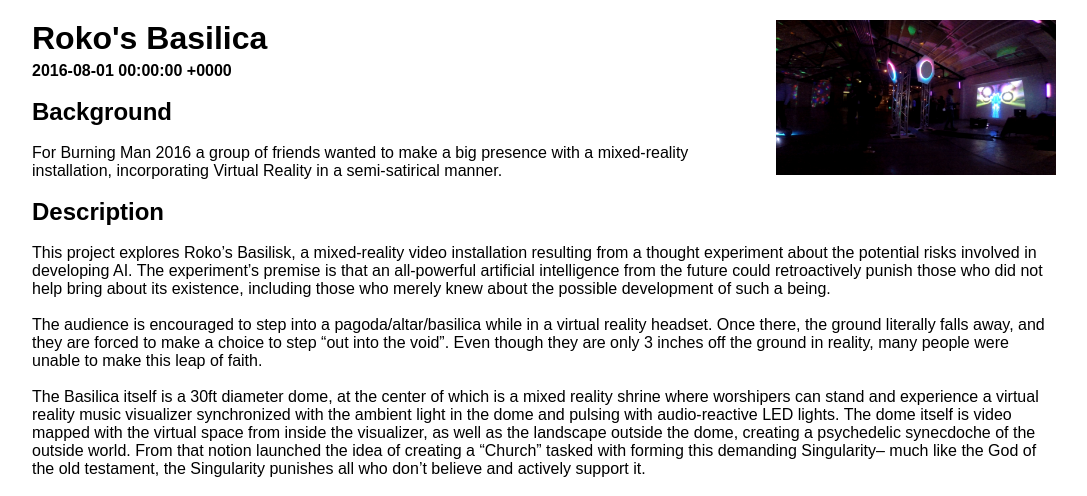
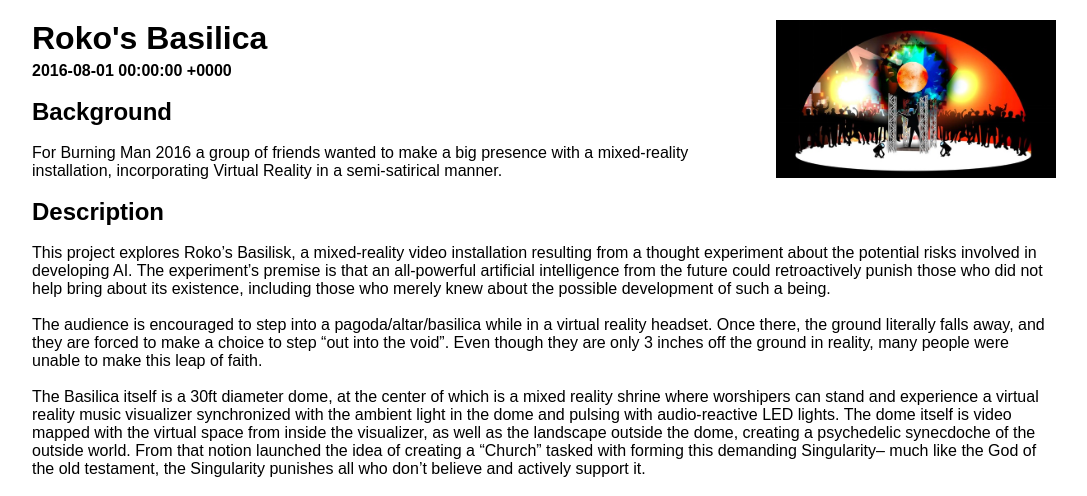
Before and after one commit to darabo/darabonakdar.com, a Jekyll site: the page built from _projects/001.roko.md, in a window 1280 px wide. Shown: the top 496 px of the page, without its empty margins (96-1183 px from the left). Built offline with Jekyll 4.4.1, drawn with Linux system fonts in a browser that asks for light colours; nearby versions of some CDN libraries; some of the changed text lies outside the part shown; grey boxes are pictures that could not be loaded.

Commit message:
updated roko portfolio
Added roko concept photo

```diff
--- a/_projects/001.roko.md
+++ b/_projects/001.roko.md
@@ -3,7 +3,7 @@ layout: project
 title: Roko's Basilica
 type: Virtual Reality
 date: August 2016
-image: rokos_sideview.jpg
+image: roko_concept.jpg
 ---
 
 ## Background
```
Also changed, not shown: other parts of _projects/001.roko.md (+1 -1 lines), public/images/roko_concept.jpg (added), 2 other files.
